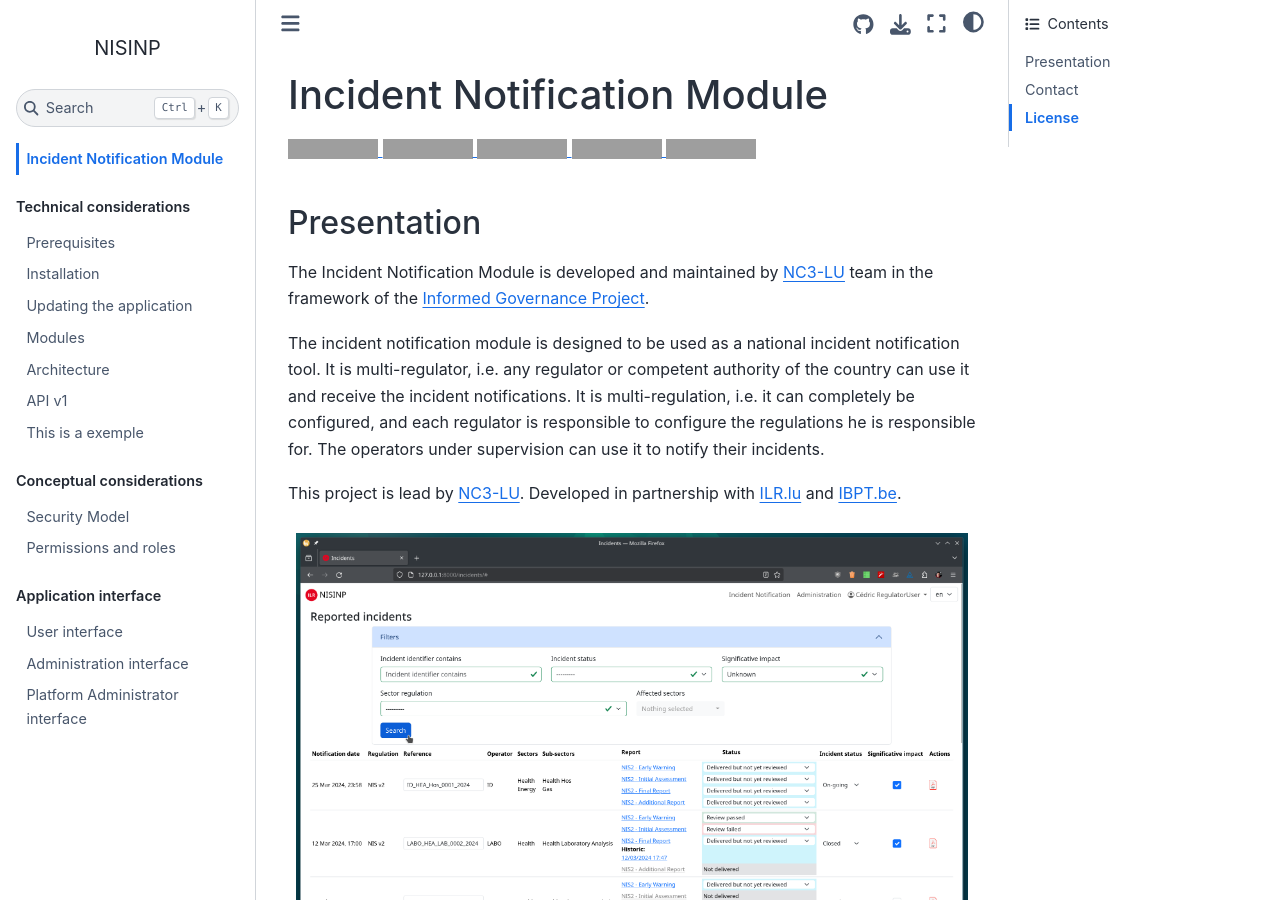
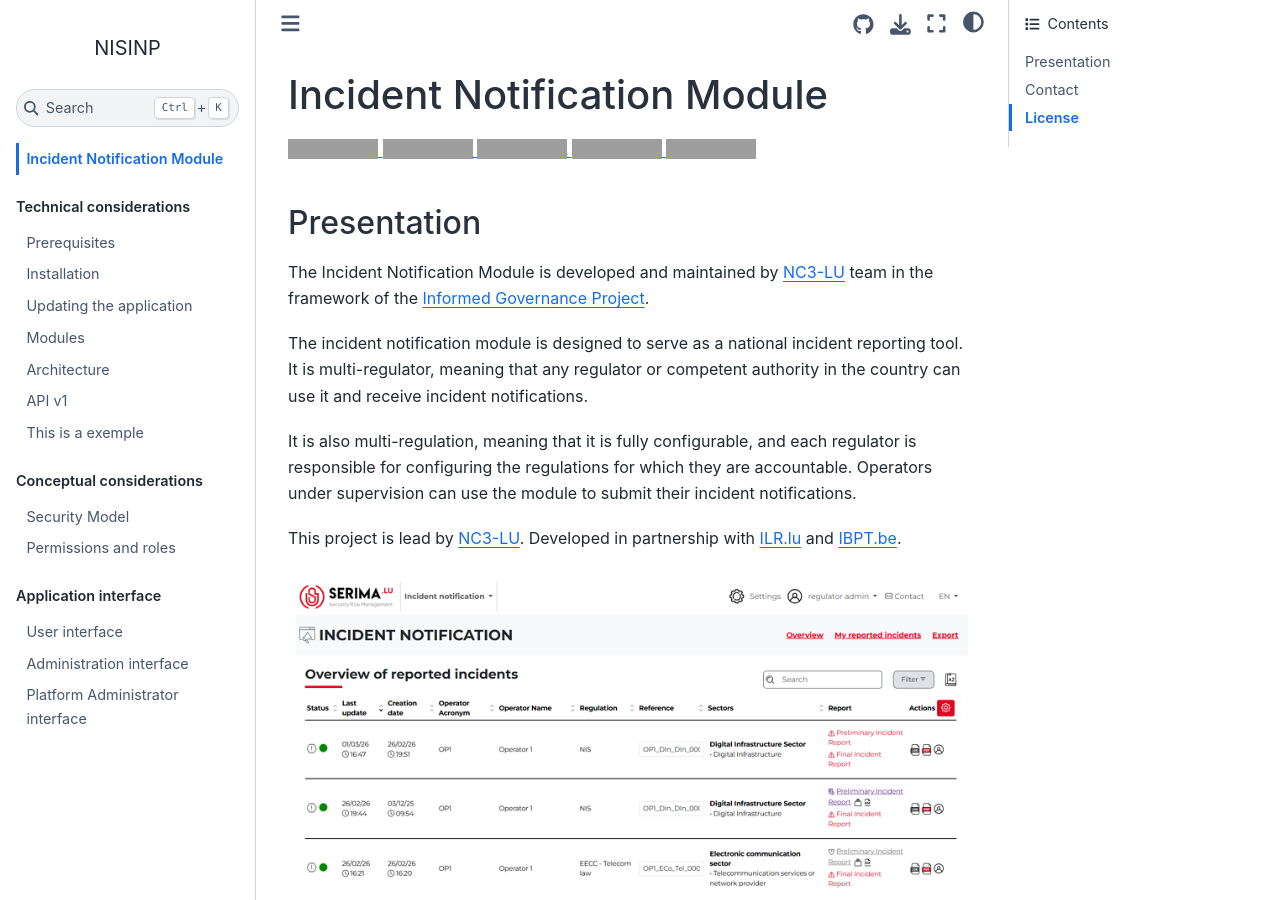
Before and after one commit to informed-governance-project/NISINP, a Sphinx documentation site: the page built from docs/index.rst, in a window 1280 px wide and 900 px high. Built offline with Sphinx 7.4.7 and the Sphinx Book theme 1.1.4, drawn with Linux system fonts in a browser that asks for light colours; grey boxes are pictures that could not be loaded.

Commit message:
[Docs] Index.rst - updating text and an image

```diff
--- a/docs/index.rst
+++ b/docs/index.rst
@@ -65,14 +65,17 @@ The Incident Notification Module is developed and maintained by
 `NC3-LU <https://github.com/NC3-LU>`_ team in the framework of the
 `Informed Governance Project <https://github.com/informed-governance-project>`_.
 
-The incident notification module is designed to be used as a national incident notification tool. It is multi-regulator, i.e. any regulator or competent authority of the country can use it and receive the incident notifications. It is multi-regulation, i.e. it can completely be configured, and each regulator is responsible to configure the regulations he is responsible for.
-The operators under supervision can use it to notify their incidents.
+The incident notification module is designed to serve as a national incident reporting tool.
+It is multi-regulator, meaning that any regulator or competent authority in the country can use it and receive incident notifications.
+
+It is also multi-regulation, meaning that it is fully configurable, and each regulator is responsible for configuring the regulations for which they are accountable.
+Operators under supervision can use the module to submit their incident notifications.
 
 This project is lead by `NC3-LU <https://www.nc3.lu>`__.
 Developed in partnership with `ILR.lu <https://web.ilr.lu>`_ and
 `IBPT.be <https://www.ibpt.be>`_.
 
-.. figure:: _static/screenshot_incidents-page.png
+.. figure:: _static/folder1/Overview.png
    :alt: Screenshot of the list of incidents from the regulator view.
    :target: _static/screenshot_incidents-page.png
 
```
Also changed, not shown: docs/_static/folder1/Overview.png (added).
